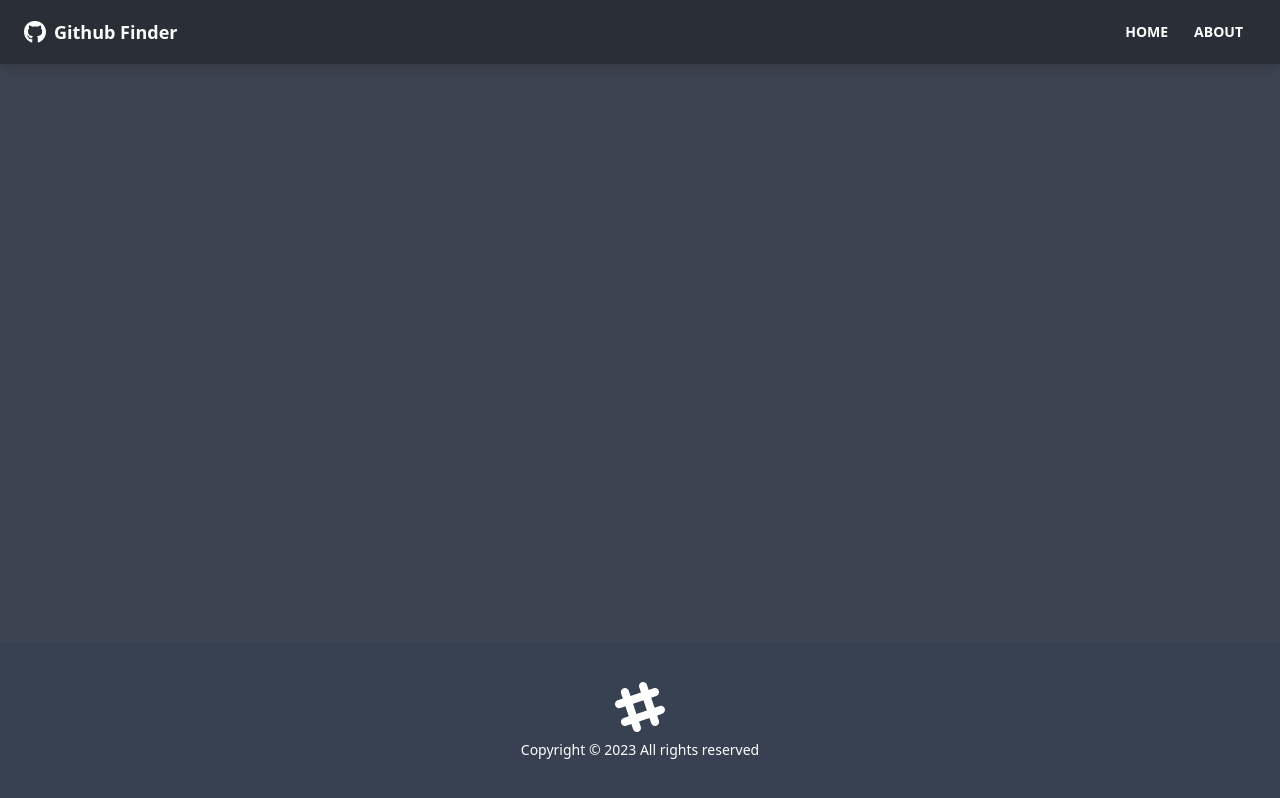
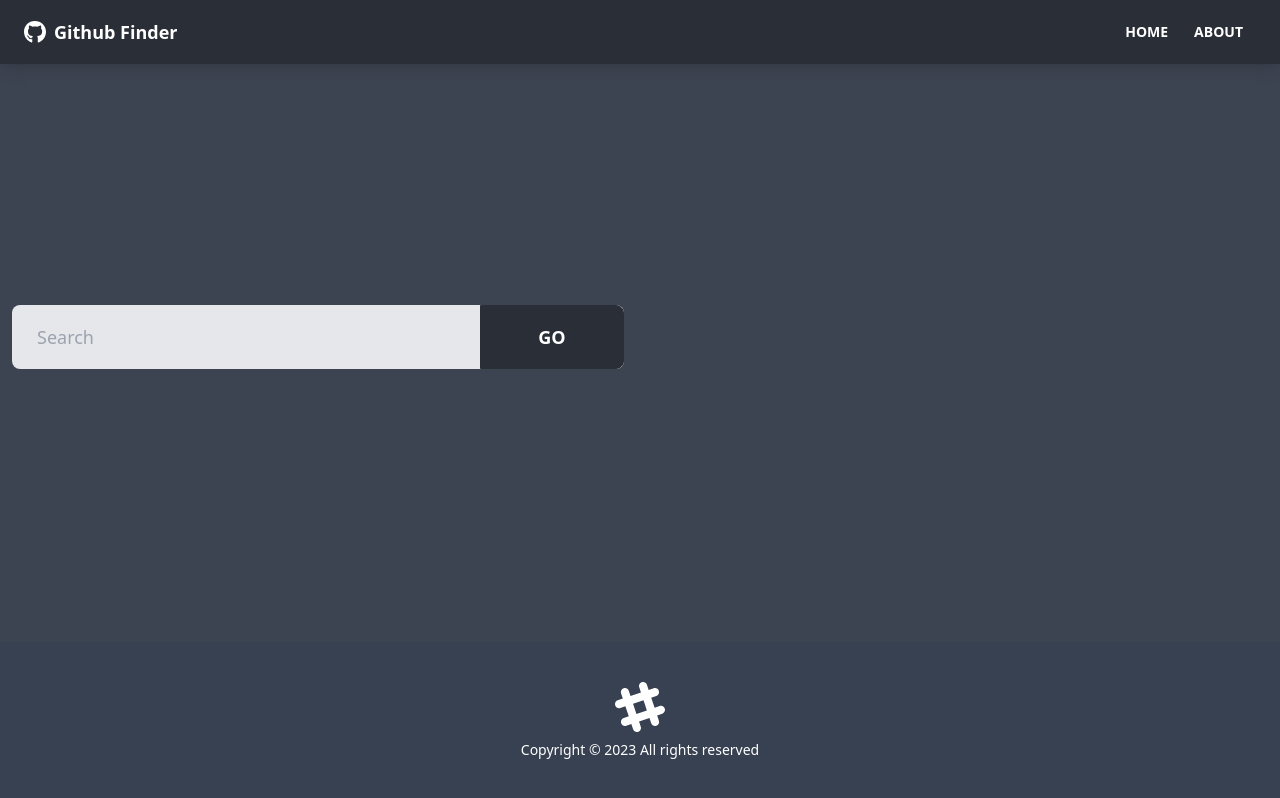
Before and after one commit to OlgaFelczak/GitHub-Finder, a React (Create React App) app: page / in a window 1280 px wide. Built offline with nearby package versions, Linux system fonts and the light colour scheme.

Commit message:
Add UserSearch component

```diff
--- /dev/null
+++ b/src/components/users/UserSearch.jsx
@@ -0,0 +1,55 @@
+import { useState, useContext } from 'react';
+import GithubContext from '../../context/github/GithubContext';
+
+function UserSearch() {
+  const [text, setText] = useState('');
+
+  const { users } = useContext(GithubContext);
+
+  const handleChange = (e) => setText(e.target.value);
+
+  const handleSubmit = (e) => {
+    e.preventDefault();
+
+    if (text === '') {
+      alert('Please enter something');
+    } else {
+      // @todo - search users;
+
+      setText('');
+    }
+  };
+
+  return (
+    <div className="grid grid-cols-1 xl:grid-cols-2 lg:grid-cols-2 md:grid-cols-2 mb-8 gap-8">
+      <div>
+        <form onSubmit={handleSubmit}>
+          <div className="form-control">
+            <div className="relative">
+              <input
+                type="text"
+                className="w-full pr-40 bg-gray-200 input input-lg text-black"
+                placeholder="Search"
+                value={text}
+                onChange={handleChange}
+              />
+              <button
+                type="submit"
+                className="absolute top-0 right-0 rounded-l-none w-36 btn btn-lg"
+              >
+                Go
+              </button>
+            </div>
+          </div>
+        </form>
+      </div>
+      {users.length > 0 && (
+        <div>
+          <button className="btn btn-ghost btn-lg">Clear</button>
+        </div>
+      )}
+    </div>
+  );
+}
+
+export default UserSearch;
--- a/src/pages/Home.jsx
+++ b/src/pages/Home.jsx
@@ -1,9 +1,10 @@
 import UserResults from '../components/users/UserResults';
+import UserSearch from '../components/users/UserSearch';
 
 function Home() {
   return (
     <>
-      {/* SEARCH COMPONENT */}
+      <UserSearch />
       <UserResults />
     </>
   );
```
